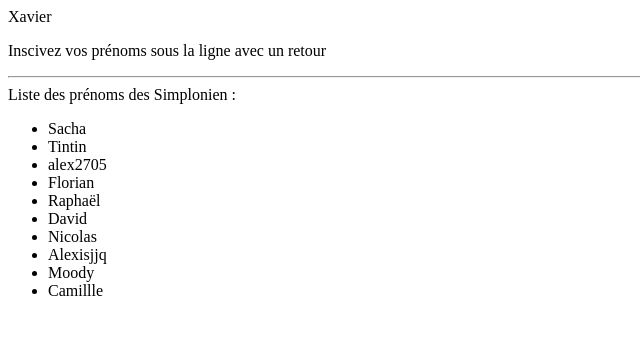
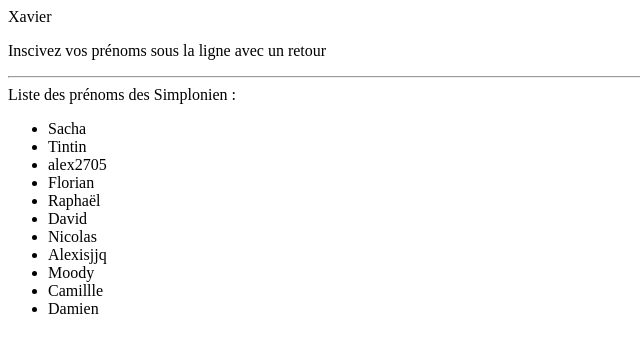
Before and after one commit to SimplonTroyes/ListePrenom, a plain HTML site: page index.html in a window 1280 px wide. Shown: the full height of the page, 0-640 px from the left. Drawn offline with Linux system fonts and the light colour scheme.

Commit message:
damien-index.html

```diff
--- a/index.html
+++ b/index.html
@@ -20,6 +20,7 @@
         <li>Alexisjjq</li>
         <li>Moody</li>
         <li>Camillle</li>
+        <li>Damien</li>
     </ul>
 </body>
 </html>
```
